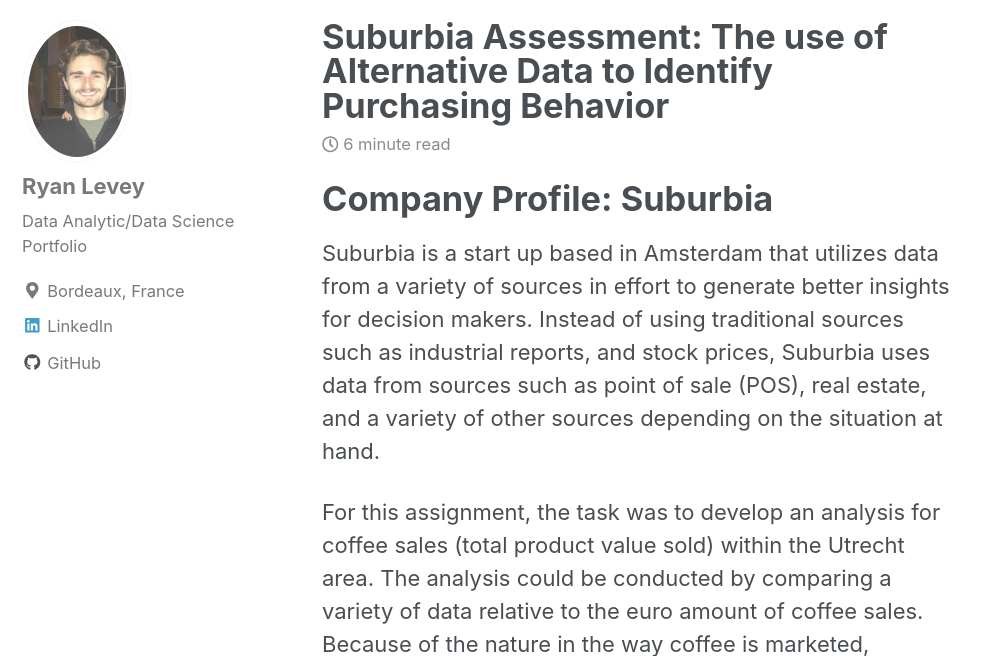
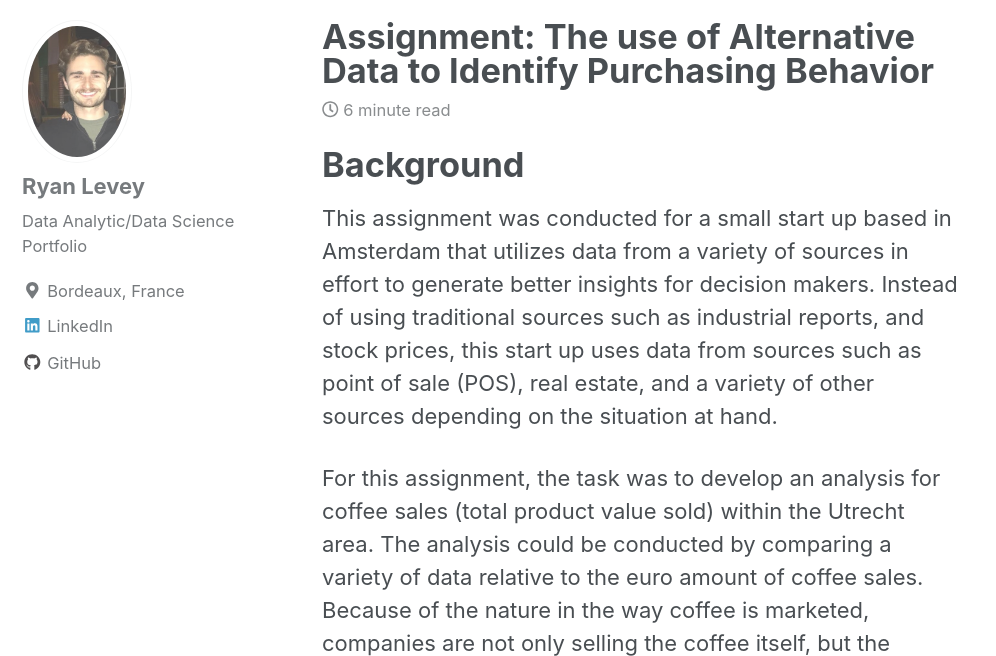
Before and after one commit to RyanLevey/RyanLevey2.github.io, a Jekyll site: the page built from _posts/2018-04-12-coffeeanalysis.md, in a window 1280 px wide and 900 px high, scrolled down 840 px, cut to the strip 244-900 px from the top of the window. Shown: the whole strip, without its empty margins (0-996 px from the left). Built offline with Jekyll 4.4.1, drawn with Linux system fonts in a browser that asks for light colours; nearby versions of some CDN libraries; some of the changed text lies outside the part shown.

Commit message:
Last Edit

```diff
--- a/_posts/2018-04-12-coffeeanalysis.md
+++ b/_posts/2018-04-12-coffeeanalysis.md
@@ -1,5 +1,5 @@
 ---
-title: "Suburbia Assessment: The use of Alternative Data to Identify Purchasing Behavior"
+title: "Assignment: The use of Alternative Data to Identify Purchasing Behavior"
 date: 2018-04-12
 tags: [data science, data analysis, data visualization]
 header:
@@ -7,9 +7,9 @@
 excerpt: "The Relationship between weather and value of coffee purchased"
 ---
 
-# Company Profile: Suburbia
+# Background
 
-Suburbia is a start up based in Amsterdam that utilizes data from a variety of sources in effort to generate better insights for decision makers. Instead of using traditional sources such as industrial reports, and stock prices, Suburbia uses data from sources such as point of sale (POS), real estate, and a variety of other sources depending on the situation at hand.
+This assignment was conducted for a small start up based in Amsterdam that utilizes data from a variety of sources in effort to generate better insights for decision makers. Instead of using traditional sources such as industrial reports, and stock prices, this start up uses data from sources such as point of sale (POS), real estate, and a variety of other sources depending on the situation at hand.
 
 For this assignment, the task was to develop an analysis for coffee sales (total product value sold) within the Utrecht area. The analysis could be conducted by comparing a variety of data relative to the euro amount of coffee sales. Because of the nature in the way coffee is marketed, companies are not only selling the coffee itself, but the ambiance associated with it. In effort to demonstrate this ambiance, coffee analyzed with the weather in the Utrecht.
 
```
Also changed, not shown: other parts of _posts/2018-04-12-coffeeanalysis.md (+1 -1 lines).
